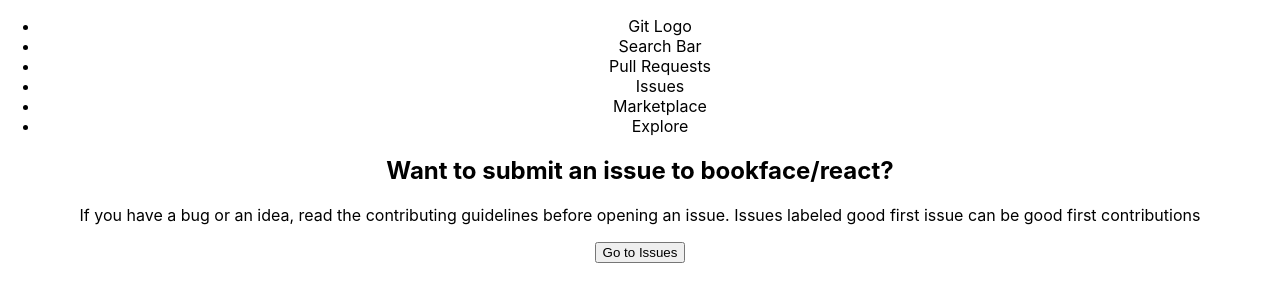
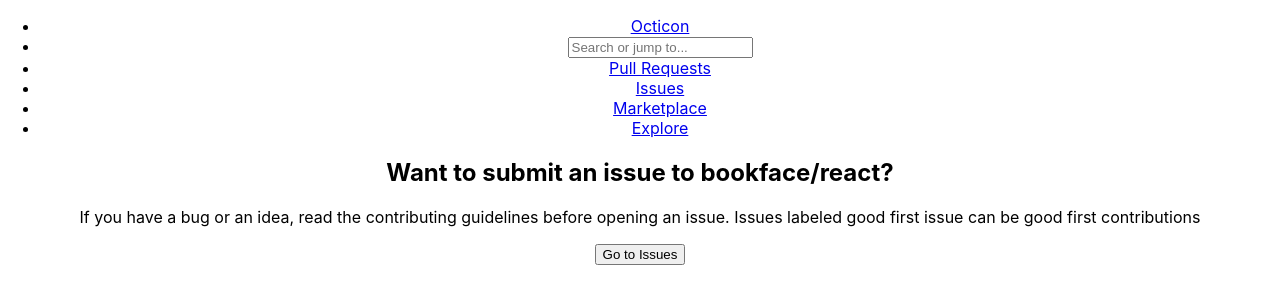
Before and after one commit to FX-Wood/react-github-issues, a React (Create React App) app: page / in a window 1280 px wide. Shown: the top 304 px of the page. Built offline with nearby package versions, Linux system fonts and the light colour scheme; no server answers.

Commit message:
Added Links to nav

```diff
--- a/src/App.jsx
+++ b/src/App.jsx
@@ -1,6 +1,6 @@
 import React, { Component } from 'react';
 import axios from 'axios';
-import { BrowserRouter as Router, Route } from 'react-router-dom';
+import { BrowserRouter as Router, Route, Link as A } from 'react-router-dom';
 import './App.css';
 import SplashPage from './SplashPage';
 import IssueIndex from './IssueIndex';
@@ -28,12 +28,12 @@
         <div className="App">
           <nav className='nav'>
             <ul>
-              <li>Git Logo</li>
-              <li>Search Bar</li>
-              <li>Pull Requests</li>
-              <li>Issues</li>
-              <li>Marketplace</li>
-              <li>Explore</li>
+              <li><A to='/'>Octicon</A></li>
+              <li><input type="text" placeholder="Search or jump to..." /></li>
+              <li> <A to='/pulls'> Pull Requests </A></li>
+              <li><A to='/issues'>Issues</A></li>
+              <li><A to='/marketplace'>Marketplace</A></li>
+              <li><A to='/explore'>Explore</A></li>
             </ul>
           </nav>
           <Route path='/' component={SplashPage} />
```
